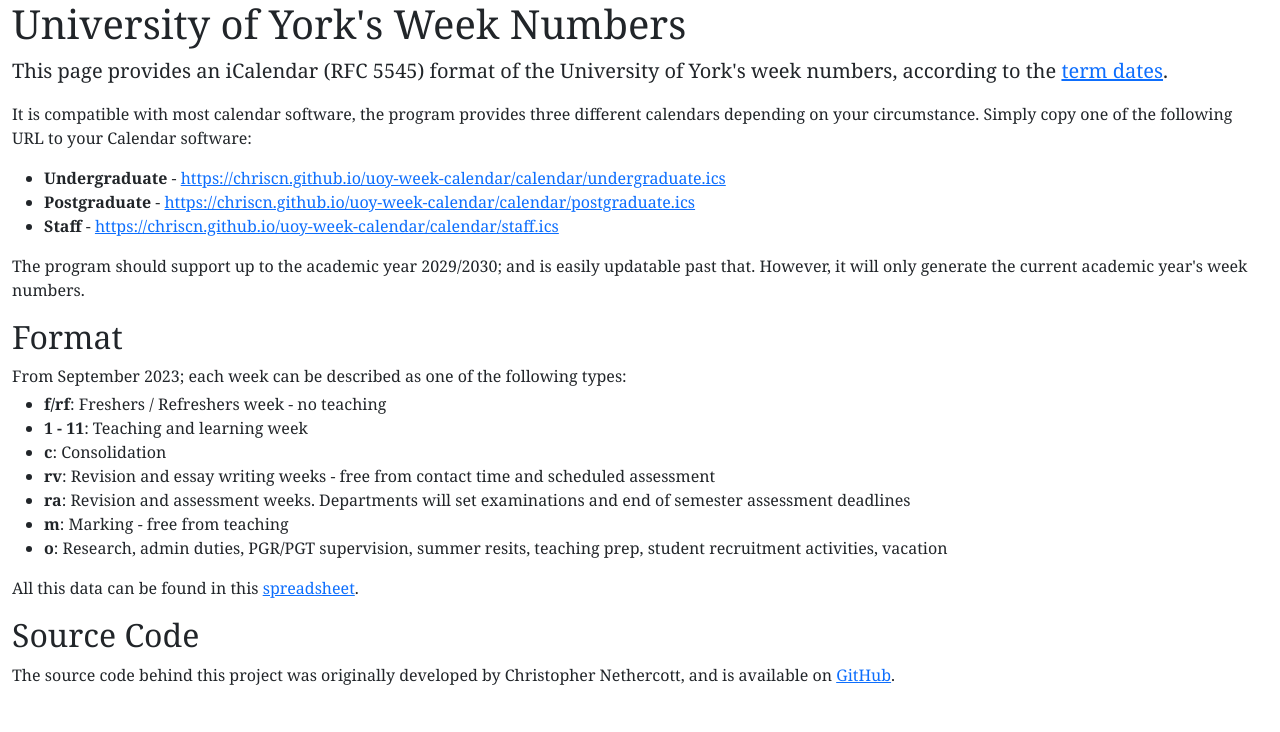
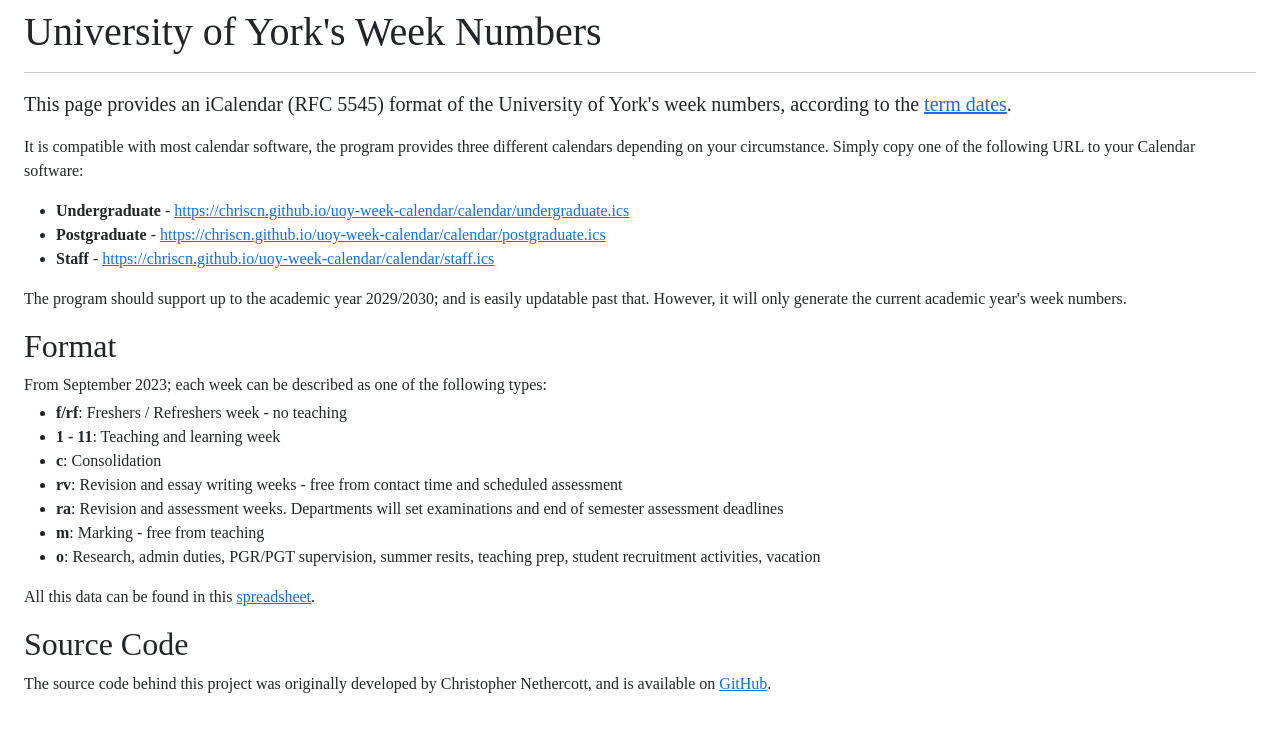
Before and after one commit to markspolakovs/uoy-week-calendar, a website: page src/public/index.html in a window 1280 px wide. Drawn offline with nearby package versions, Linux system fonts and the light colour scheme.

Commit message:
Relayed out the page - using a container fluid now

```diff
--- a/src/public/index.html
+++ b/src/public/index.html
@@ -10,13 +10,14 @@
         <meta name="description" content="University of York Week Numbers">
         <style>
             * {
-                font-family: "Charter", "Georgia", "Times New Roman", serif;
+                font-family: "Charter", "Times New Roman", serif;
             }
         </style>
     </head>
     <body>
-        <div class="container-fluid m-auto">
+        <div class="container-fluid pt-2 px-4">
             <h1>University of York's Week Numbers</h1>
+            <hr />
             <p class="lead">This page provides an iCalendar (RFC 5545) format of the University of York's week numbers, according to the <a href="https://www.york.ac.uk/about/term-dates/" target="_blank">term dates</a>.</p>
             <p>It is compatible with most calendar software, the program provides three different calendars depending on your circumstance. Simply copy one of the following URL to your Calendar software:</p>
             <ul>
```
